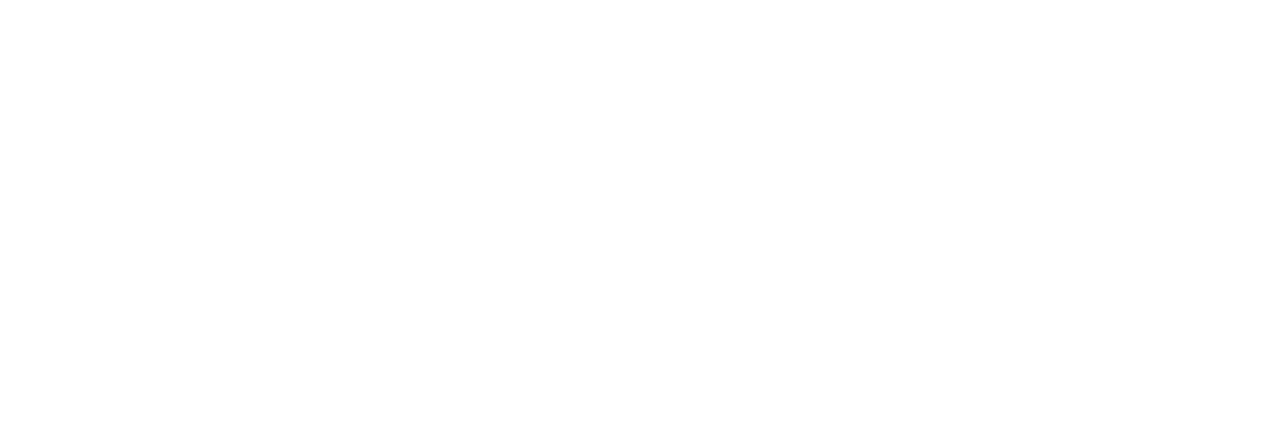
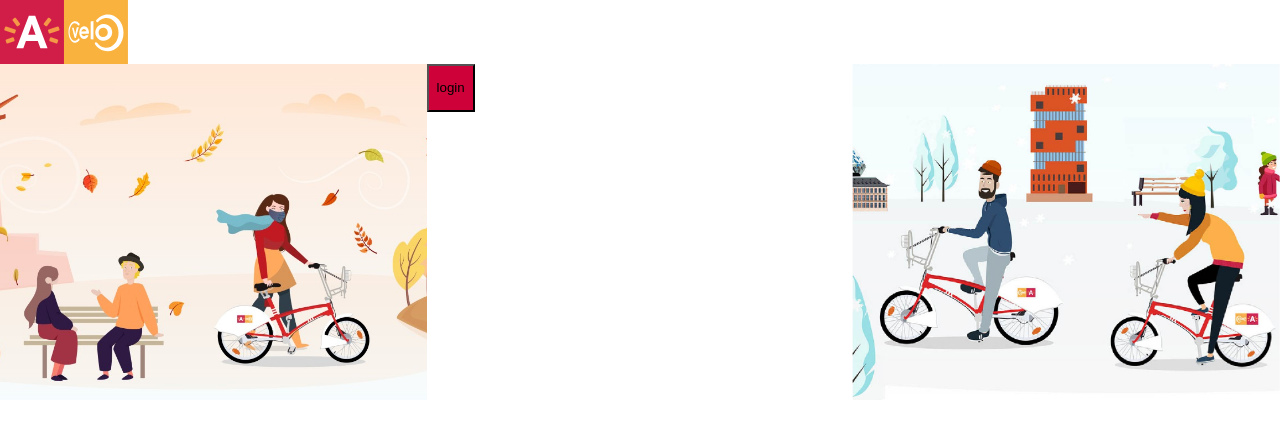
Before and after one commit to akinci-oki/velo-app, a React (Create React App) app: page /login in a window 1280 px wide. Before the commit this address had no page. Shown: the top 438 px of the page. Built offline with nearby package versions, Linux system fonts and the light colour scheme.

Commit message:
login component + wrapper

```diff
--- a/src/Router.tsx
+++ b/src/Router.tsx
@@ -3,11 +3,13 @@ import { Routes, Route } from "react-router-dom";
 
 import Home from "components/Homepage/Home";
 import SignUp from "components/SignUp/SignUp";
+import Login from "components/Login/Login";
 
 const Router = (): JSX.Element => {
     return (
         <Routes>
             <Route path= "/sign-up" element = {<SignUp />}> </Route>
+            <Route path= "/login" element = {<Login />}> </Route>
             <Route path= "/" element = {<Home />}> </Route>
         </Routes>
     )
--- /dev/null
+++ b/src/components/Login/Login.tsx
@@ -0,0 +1,13 @@
+import ProfileWrapper from "components/ProfileWrapper/ProfileWrapper";
+
+function Login (): JSX.Element {
+    return (
+        <div className="login">
+            <ProfileWrapper>
+                <button> login </button>
+            </ProfileWrapper>
+        </div>
+    );
+}
+
+export default Login;
--- /dev/null
+++ b/src/components/ProfileWrapper/ProfileWrapper.scss
@@ -0,0 +1,62 @@
+.wrapper{
+    .grid {
+        @media only screen and (min-width: $break-point-medium) {
+            display: grid;
+            grid-template-columns: 1fr 1fr;
+        }
+
+        @media only screen and (min-width: $break-point-large) {
+            grid-template-columns: 1fr 1fr 1fr;
+        }
+
+        .column:last-of-type {
+            display: none;
+
+            @media only screen and (min-width: $break-point-large) {
+                display: block;
+            }
+        }
+    }
+
+    .header img {
+        width: 8rem;
+        display: block;
+    }
+
+    .signup-image {
+        height: 21rem;
+        width: 100%;
+        background-size: cover;
+        background-position: bottom;
+
+        &.left {
+            background-image: url("../../../public/icons/veloautumn.jpg");
+        }
+
+        &.right {
+            transform: scaleX(-1);
+            background-image: url("../../../public/icons/velowinter.jpg");
+        }
+    }
+
+    .text-space {
+        width: 100%;
+        height: 4rem;
+        padding: 0.5rem;
+        color: white;
+        background-color: $color-primary;
+        align-items: center;
+        text-align: center;
+        justify-content: center;
+        display: flex;
+
+        @media only screen and (min-width: $break-point-large) {
+            color: black;
+            background-color: transparent;
+
+            p {
+                margin-top: 4rem;
+            }
+        }
+    }
+}
--- /dev/null
+++ b/src/components/ProfileWrapper/ProfileWrapper.tsx
@@ -0,0 +1,22 @@
+function ProfileWrapper ({ children }: { children: JSX.Element }): JSX.Element {
+    return (
+        <div className="wrapper">
+            <div className="header">
+                <img src="icons/velologo.svg"></img>
+            </div>
+            <div className="grid">
+                <div className="column">
+                    <div className="signup-image left" />
+                </div>
+                <div className="column">
+                    {children}
+                </div>
+                <div className="column">
+                    <div className="signup-image right" />
+                </div>
+            </div>
+        </div>
+    );
+}
+
+export default ProfileWrapper;
--- a/src/components/SignUp/SignUp.scss
+++ b/src/components/SignUp/SignUp.scss
@@ -1,66 +1,5 @@
 .sign-up {
     color: $color-primary;
-
-    .grid {
-        @media only screen and (min-width: $break-point-medium) {
-            display: grid;
-            grid-template-columns: 1fr 1fr;
-        }
-
-        @media only screen and (min-width: $break-point-large) {
-            grid-template-columns: 1fr 1fr 1fr;
-        }
-
-        .column:last-of-type {
-            display: none;
-
-            @media only screen and (min-width: $break-point-large) {
-                display: block;
-            }
-        }
-    }
-
-    .header img {
-        width: 8rem;
-        display: block;
-    }
-
-    .signup-image {
-        height: 21rem;
-        width: 100%;
-        background-size: cover;
-        background-position: bottom;
-
-        &.left {
-            background-image: url("../../../public/icons/veloautumn.jpg");
-        }
-
-        &.right {
-            transform: scaleX(-1);
-            background-image: url("../../../public/icons/velowinter.jpg");
-        }
-    }
-
-    .text-space {
-        width: 100%;
-        height: 4rem;
-        padding: 0.5rem;
-        color: white;
-        background-color: $color-primary;
-        align-items: center;
-        text-align: center;
-        justify-content: center;
-        display: flex;
-
-        @media only screen and (min-width: $break-point-large) {
-            color: black;
-            background-color: transparent;
-
-            p {
-                margin-top: 4rem;
-            }
-        }
-    }
 
     .signup-form {
         display: flex;
@@ -82,11 +21,6 @@
         margin-top: 1rem;
     }
 
-    h2 {
-        text-align: center;
-        margin: 0;
-    }
-
     input {
         margin-top: 0.4rem;
         padding: 0.5rem;
--- a/src/components/SignUp/SignUp.tsx
+++ b/src/components/SignUp/SignUp.tsx
@@ -1,19 +1,12 @@
+import ProfileWrapper from "components/ProfileWrapper/ProfileWrapper";
+
 function SignUp (): JSX.Element {
     return (
         <div className="sign-up">
-            <div className="header">
-                <img src="icons/velologo.svg"></img>
-            </div>
-            <div className="grid">
-                <div className="column">
-                    <div className="signup-image left" />
-                </div>
-                <div className="column">
+            <ProfileWrapper>
+                <>
                     <div className="text-space">
-                        <p>
-                            Signing up will allow you to save your favorite
-                            stations.
-                        </p>
+                        <p>Signing up will allow you to save your favorite stations.</p>
                     </div>
                     <form className="signup-form">
                         <div className="input-container">
@@ -28,11 +21,8 @@ function SignUp (): JSX.Element {
                             <button className="signup-button">Sign Up</button>
                         </div>
                     </form>
-                </div>
-                <div className="column">
-                    <div className="signup-image right" />
-                </div>
-            </div>
+                </>
+            </ProfileWrapper>
         </div>
     );
 }
--- a/src/index.scss
+++ b/src/index.scss
@@ -3,3 +3,5 @@
 @import "./components/Map/Map.scss";
 @import "./components/Homepage/Home.scss";
 @import "./components/SignUp/SignUp.scss";
+@import "./components/Login/Login.scss";
+@import "./components/ProfileWrapper/ProfileWrapper.scss";
```
Also changed, not shown: src/components/Login/Login.scss (added).
